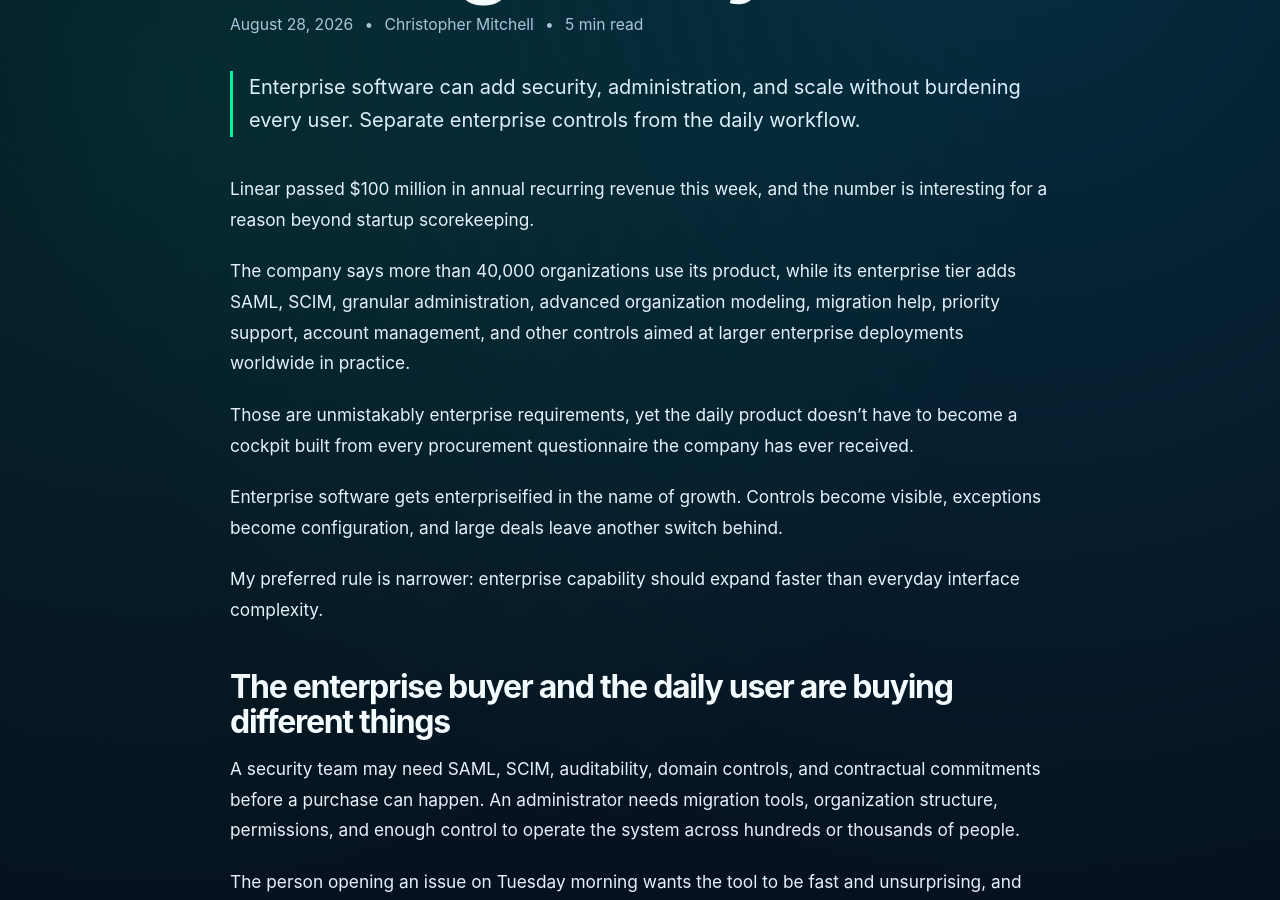
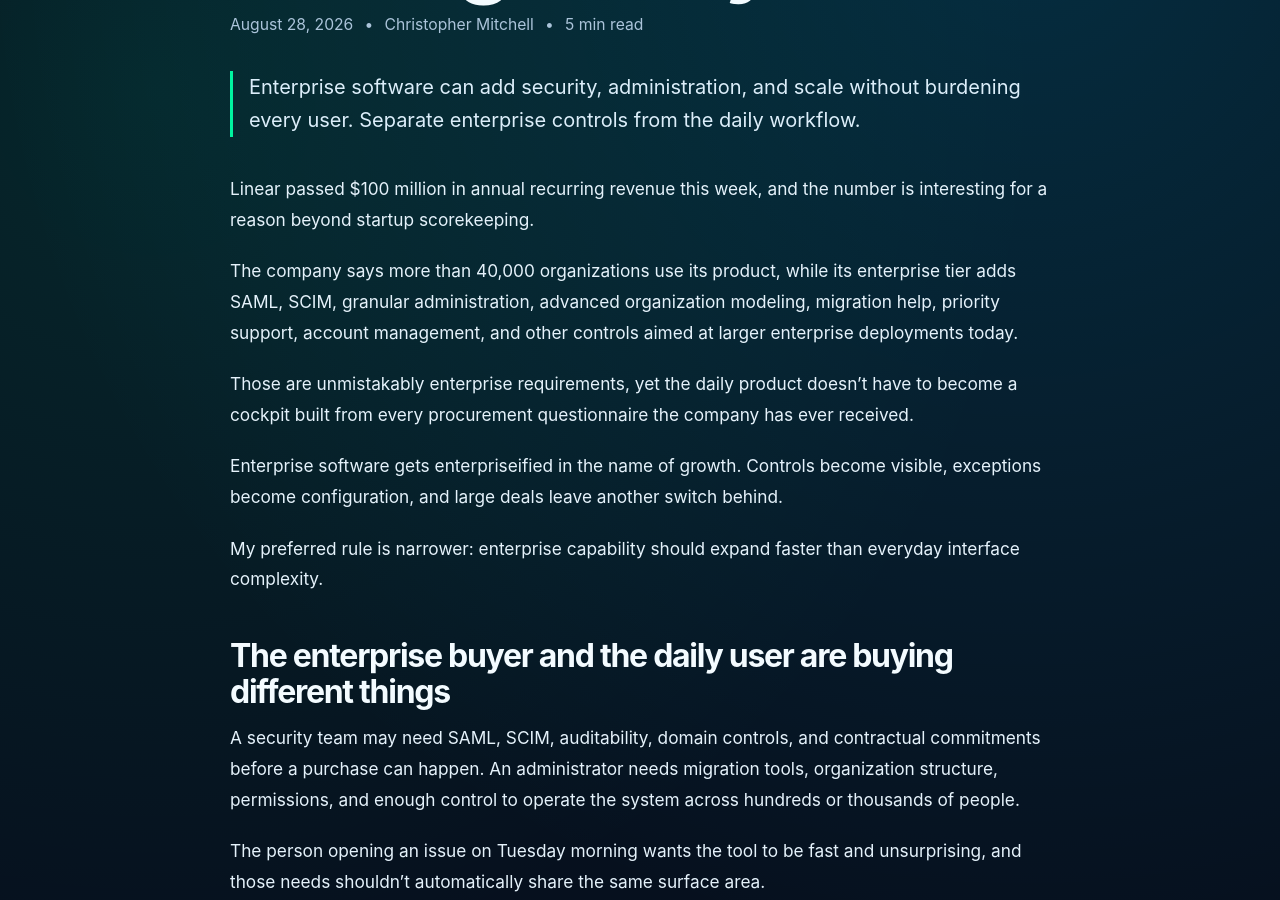
Before and after one commit to christophermitchell012/mitchellcoinc, a Jekyll site: the page built from _posts/2026-08-28-enterprise-software-scale-without-complexity.md, in a window 1280 px wide and 900 px high, scrolled down 435 px. Built offline with Jekyll 4.4.1, drawn with Linux system fonts in a browser that asks for light colours; comment, search, counter and statistics services are not loaded; some of the changed text lies outside the part shown.

Commit message:
Tighten enterprise software post and verify source coverage

```diff
--- a/_posts/2026-08-28-enterprise-software-scale-without-complexity.md
+++ b/_posts/2026-08-28-enterprise-software-scale-without-complexity.md
@@ -9,7 +9,7 @@
 
 Linear passed $100 million in annual recurring revenue this week, and the number is interesting for a reason beyond startup scorekeeping.
 
-The company says more than 40,000 organizations use its product, while its enterprise tier adds SAML, SCIM, granular administration, advanced organization modeling, migration help, priority support, account management, and other controls aimed at larger enterprise deployments worldwide in practice.
+The company says more than 40,000 organizations use its product, while its enterprise tier adds SAML, SCIM, granular administration, advanced organization modeling, migration help, priority support, account management, and other controls aimed at larger enterprise deployments today.
 
 Those are unmistakably enterprise requirements, yet the daily product doesn't have to become a cockpit built from every procurement questionnaire the company has ever received.
 
```
Also changed, not shown: other parts of _posts/2026-08-28-enterprise-software-scale-without-complexity.md (+2 -1 lines).
